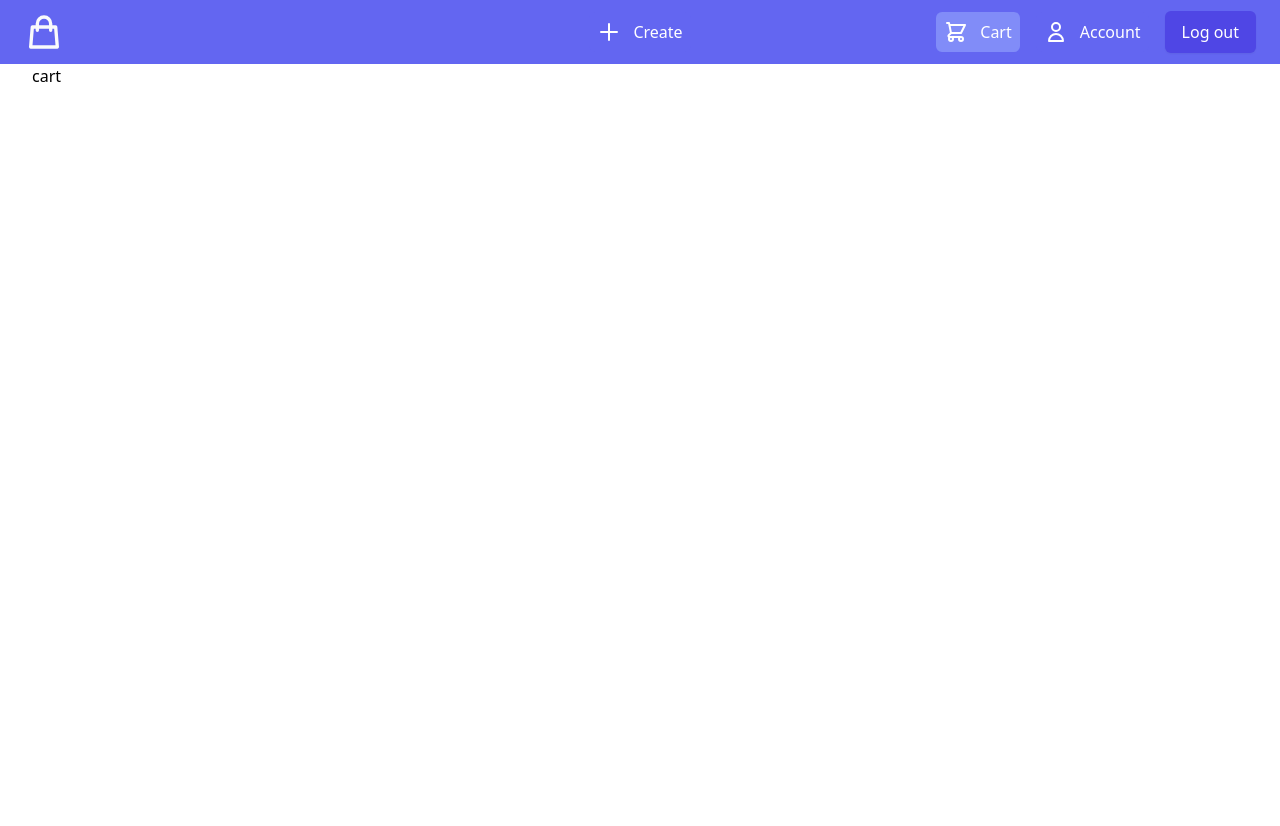
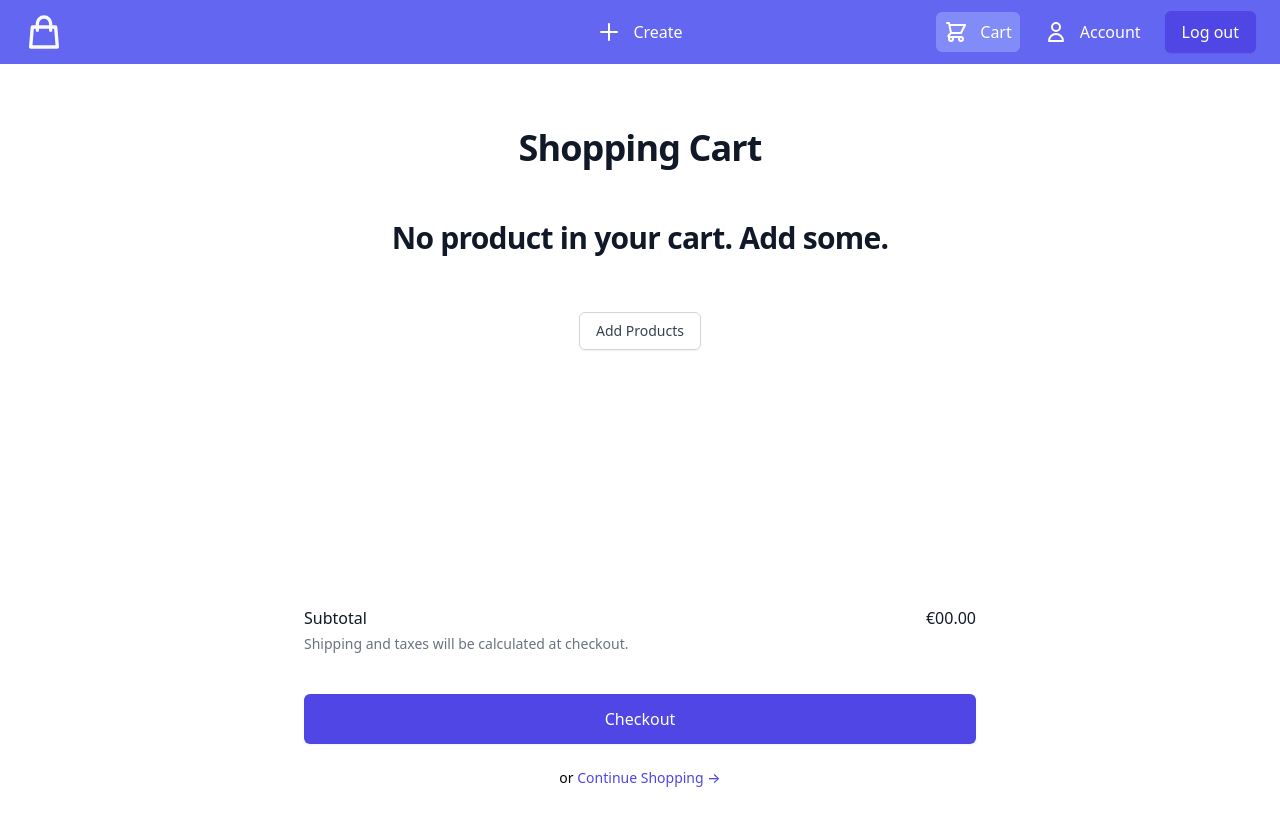
Before and after one commit to denis-rim/mern-ecomm, a Next.js app: page /cart in a window 1280 px wide. Shown: the top 826 px of the page. Before the commit the page ends 800 px from the top, so only its background shows below. Built offline with nearby package versions, Linux system fonts and the light colour scheme.

Commit message:
improve Button add CartItemList, CartSummary, cart

```diff
--- /dev/null
+++ b/components/Cart/CartItemList.js
@@ -0,0 +1,46 @@
+import Button from "../shared/Button";
+
+function CartItemList({ products }) {
+  const user = true;
+  return (
+    <>
+      <div className="bg-white">
+        <div className="max-w-2xl mx-auto py-16 px-4 sm:py-18 sm:px-6 lg:px-0">
+          <h1 className="text-3xl font-extrabold text-center tracking-tight text-gray-900 sm:text-4xl">
+            Shopping Cart
+          </h1>
+
+          {user ? (
+            <div className="bg-white">
+              <div className="max-w-7xl mx-auto py-16 px-4 sm:py-12 sm:px-6 lg:px-8">
+                <div className="text-center">
+                  <p className="mt-1 text-2xl font-extrabold text-gray-900 sm:text-3xl sm:tracking-tight lg:text-3xl">
+                    No product in your cart. Add some.
+                  </p>
+                  <Button appearance="secondary" href="/" className="mt-14">
+                    Add Products
+                  </Button>
+                </div>
+              </div>
+            </div>
+          ) : (
+            <div className="bg-white">
+              <div className="max-w-7xl mx-auto py-16 px-4 sm:py-12 sm:px-6 lg:px-8">
+                <div className="text-center">
+                  <p className="mt-1 text-2xl font-extrabold text-gray-900 sm:text-3xl sm:tracking-tight lg:text-3xl">
+                    No product in your cart. Add some.
+                  </p>
+                  <Button href="/login" className="mt-14">
+                    Log in to Add Products
+                  </Button>
+                </div>
+              </div>
+            </div>
+          )}
+        </div>
+      </div>
+    </>
+  );
+}
+
+export default CartItemList;
--- /dev/null
+++ b/components/Cart/CartSummary.js
@@ -0,0 +1,55 @@
+import Link from "next/link";
+
+function CartSummary() {
+  return (
+    <div className="bg-white">
+      <div className="max-w-2xl mx-auto py-16 px-4 sm:py-24 sm:px-6 lg:px-0">
+        <div className="mt-12">
+          <section aria-labelledby="summary-heading" className="mt-10">
+            <h2 id="summary-heading" className="sr-only">
+              Order summary
+            </h2>
+
+            <div>
+              <dl className="space-y-4">
+                <div className="flex items-center justify-between">
+                  <dt className="text-base font-medium text-gray-900">
+                    Subtotal
+                  </dt>
+                  <dd className="ml-4 text-base font-medium text-gray-900">
+                    €00.00
+                  </dd>
+                </div>
+              </dl>
+              <p className="mt-1 text-sm text-gray-500">
+                Shipping and taxes will be calculated at checkout.
+              </p>
+            </div>
+
+            <div className="mt-10">
+              <button
+                type="submit"
+                className="w-full bg-indigo-600 border border-transparent rounded-md shadow-sm py-3 px-4 text-base font-medium text-white hover:bg-indigo-700 focus:outline-none focus:ring-2 focus:ring-offset-2 focus:ring-offset-gray-50 focus:ring-indigo-500"
+              >
+                Checkout
+              </button>
+            </div>
+
+            <div className="mt-6 text-sm text-center">
+              <p>
+                or{" "}
+                <Link href="/">
+                  <a className="text-indigo-600 font-medium hover:text-indigo-500">
+                    Continue Shopping<span aria-hidden="true"> &rarr;</span>
+                  </a>
+                </Link>
+              </p>
+            </div>
+          </section>
+        </div>
+      </div>
+    </div>
+  );
+}
+
+export default CartSummary;
--- a/components/_App/Header.js
+++ b/components/_App/Header.js
@@ -29,11 +29,6 @@ const headerButtons = [
     icon: ShoppingCartIcon,
   },
 ];
-
-// Route change animation
-// Router.onRouteChangeStart = () => NProgress.start();
-// Router.onRouteChangeComplete = () => NProgress.done();
-// Router.onRouteChangeError = () => NProgress.done();
 
 function Header() {
   const router = useRouter();
--- a/components/shared/Button.js
+++ b/components/shared/Button.js
@@ -1,11 +1,18 @@
+import Link from "next/link";
 import cn from "classnames";
 
-function Button({ appearance, children, className, disabled, ...props }) {
+function Button({
+  appearance = "primary",
+  children,
+  href = "/",
+  className,
+  disabled,
+  ...props
+}) {
   const styles = {
     button:
-      "py-2 px-4 rounded-md shadow-sm text-sm border font-medium focus:outline-none focus:ring-2 focus:ring-offset-2 focus:ring-indigo-500",
-    primary:
-      "ml-3 inline-flex justify-center border-transparent text-white bg-indigo-600 hover:bg-indigo-700",
+      "py-2 px-4 inline-flex justify-center rounded-md shadow-sm text-sm border font-medium focus:outline-none focus:ring-2 focus:ring-offset-2 focus:ring-indigo-500",
+    primary: "border-transparent text-white bg-indigo-600 hover:bg-indigo-700",
     secondary: "bg-white border-gray-300 text-gray-700 hover:bg-gray-50",
     disabledPrimary: "text-white bg-indigo-200 cursor-not-allowed",
   };
@@ -24,6 +31,22 @@ function Button({ appearance, children, className, disabled, ...props }) {
     );
   }
 
+  if (href) {
+    return (
+      <Link href={href}>
+        <a
+          className={cn(styles.button, className, {
+            [styles.primary]: appearance === "primary",
+            [styles.secondary]: appearance === "secondary",
+          })}
+          {...props}
+        >
+          {children}
+        </a>
+      </Link>
+    );
+  }
+
   return (
     <button
       className={cn(styles.button, className, {
--- a/pages/cart.js
+++ b/pages/cart.js
@@ -1,5 +1,13 @@
+import CartItemList from "../components/Cart/CartItemList";
+import CartSummary from "../components/Cart/CartSummary";
+
 function Cart() {
-  return <>cart</>;
+  return (
+    <>
+      <CartItemList />
+      <CartSummary />
+    </>
+  );
 }
 
 export default Cart;
```
